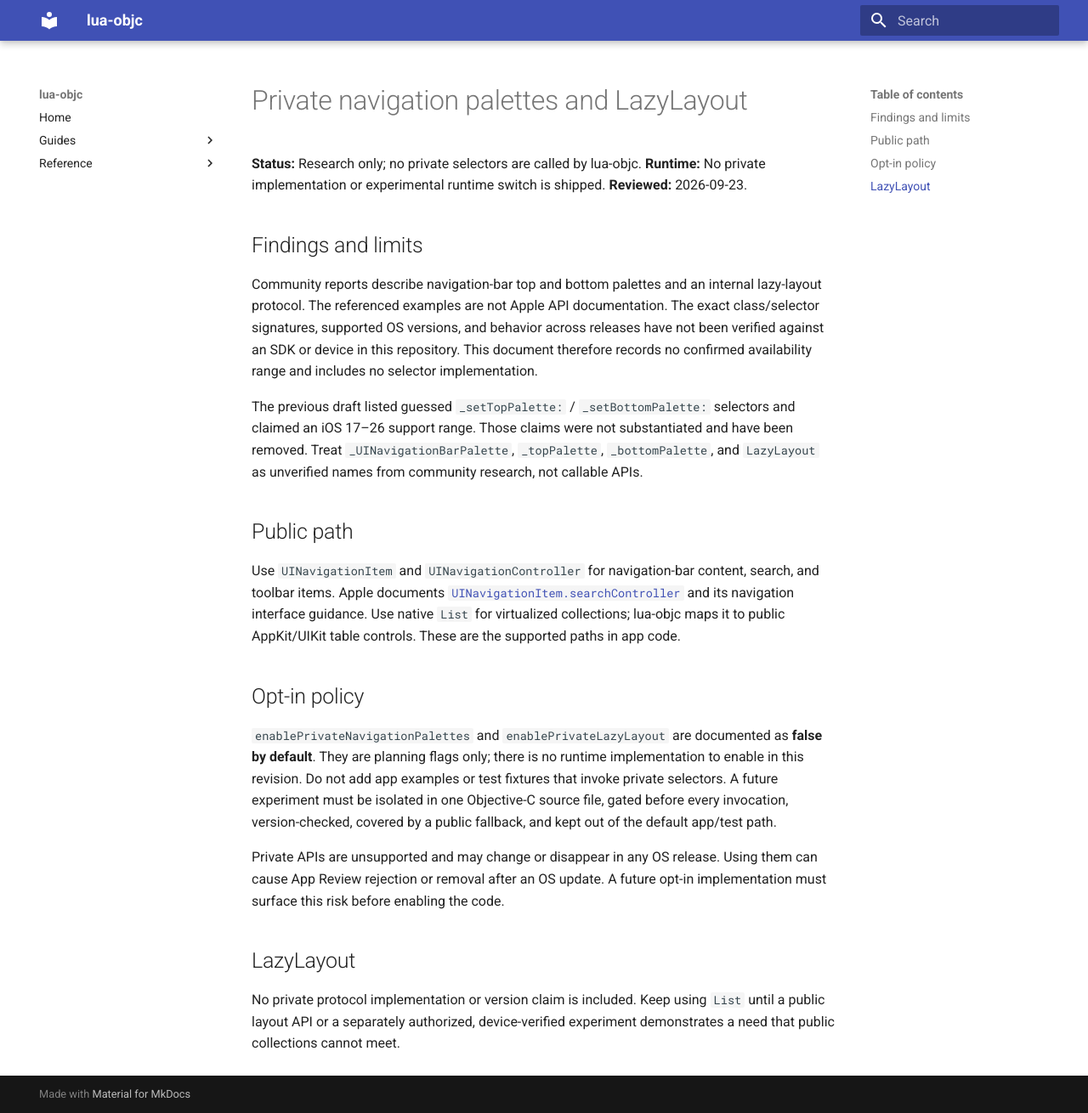
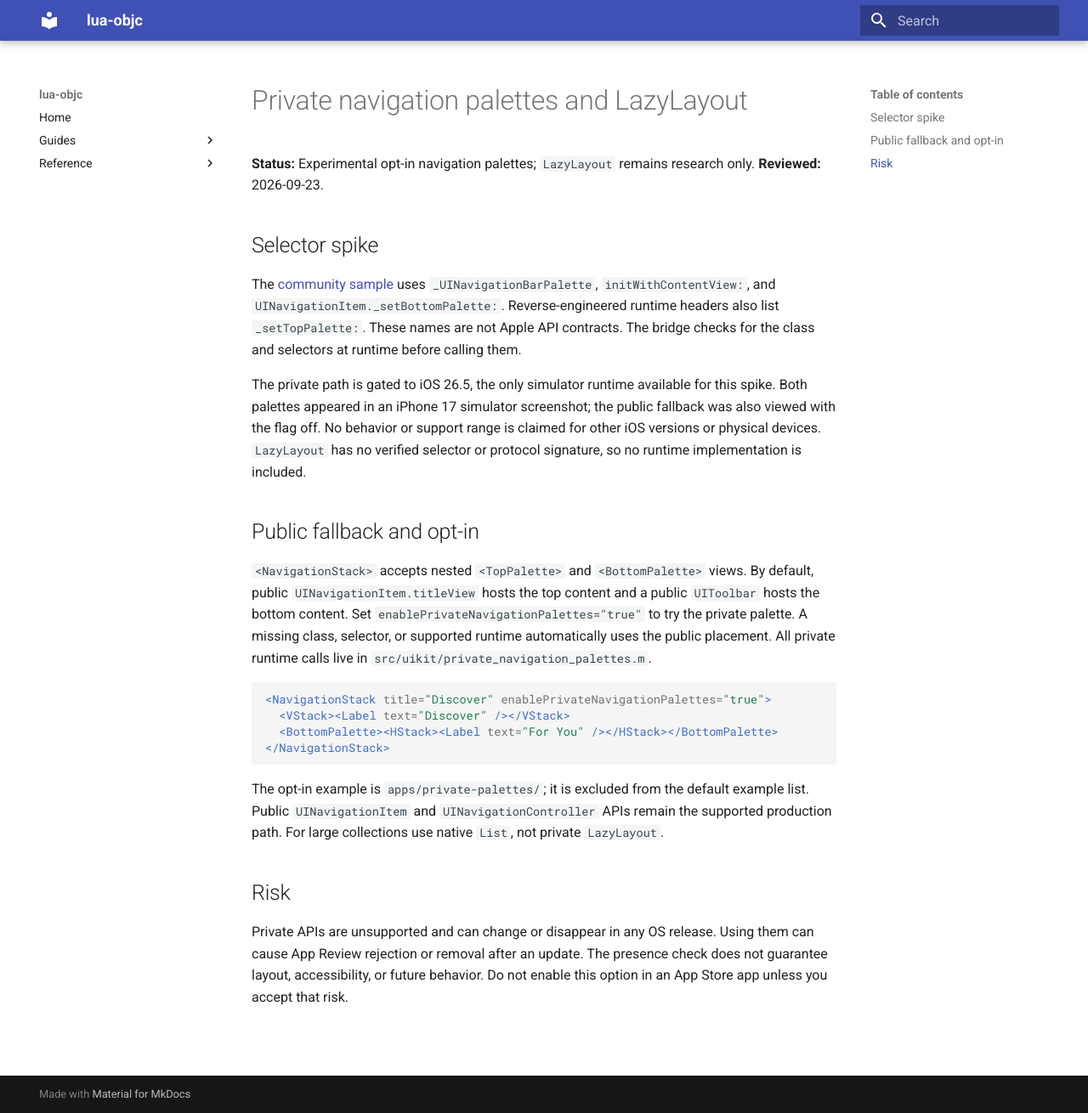
Before and after one commit to corepunch/lua-objc, an MkDocs documentation site: the page built from docs/PRIVATE_API_RESEARCH.md, in a window 1280 px wide and 1310 px high. Shown: the whole window at 85% size. Built offline with MkDocs 1.6.1 and Material for MkDocs 9.7.7, drawn with Linux system fonts in a browser that asks for light colours.

Commit message:
Add opt-in iOS navigation palettes with public fallback

````diff
--- a/docs/PRIVATE_API_RESEARCH.md
+++ b/docs/PRIVATE_API_RESEARCH.md
@@ -1,48 +1,47 @@
 # Private navigation palettes and LazyLayout
 
-**Status:** Research only; no private selectors are called by lua-objc.
-**Runtime:** No private implementation or experimental runtime switch is shipped.
+**Status:** Experimental opt-in navigation palettes; `LazyLayout` remains research only.
 **Reviewed:** 2026-09-23.
 
-## Findings and limits
+## Selector spike
 
-Community reports describe navigation-bar top and bottom palettes and an
-internal lazy-layout protocol. The referenced examples are not Apple API
-documentation. The exact class/selector signatures, supported OS versions, and
-behavior across releases have not been verified against an SDK or device in
-this repository. This document therefore records no confirmed availability
-range and includes no selector implementation.
+The [community sample](https://github.com/AlexChekel1337/navigation-bar-palette)
+uses `_UINavigationBarPalette`, `initWithContentView:`, and
+`UINavigationItem._setBottomPalette:`. Reverse-engineered runtime headers also
+list `_setTopPalette:`. These names are not Apple API contracts. The bridge
+checks for the class and selectors at runtime before calling them.
 
-The previous draft listed guessed `_setTopPalette:` / `_setBottomPalette:`
-selectors and claimed an iOS 17–26 support range. Those claims were not
-substantiated and have been removed. Treat `_UINavigationBarPalette`,
-`_topPalette`, `_bottomPalette`, and `LazyLayout` as unverified names from
-community research, not callable APIs.
+The private path is gated to iOS 26.5, the only simulator runtime available for
+this spike. Both palettes appeared in an iPhone 17 simulator screenshot; the
+public fallback was also viewed with the flag off. No behavior or support
+range is claimed for other iOS versions or physical devices.
+`LazyLayout` has no verified selector or protocol signature, so no runtime
+implementation is included.
 
-## Public path
+## Public fallback and opt-in
 
-Use `UINavigationItem` and `UINavigationController` for navigation-bar
-content, search, and toolbar items. Apple documents
-[`UINavigationItem.searchController`](https://developer.apple.com/documentation/uikit/uinavigationitem/searchcontroller)
-and its navigation interface guidance. Use native `List` for virtualized
-collections; lua-objc maps it to public AppKit/UIKit table controls. These are
-the supported paths in app code.
+`<NavigationStack>` accepts nested `<TopPalette>` and `<BottomPalette>` views.
+By default, public `UINavigationItem.titleView` hosts the top content and a
+public `UIToolbar` hosts the bottom content. Set
+`enablePrivateNavigationPalettes="true"` to try the private palette. A missing
+class, selector, or supported runtime automatically uses the public placement.
+All private runtime calls live in `src/uikit/private_navigation_palettes.m`.
 
-## Opt-in policy
+```xml
+<NavigationStack title="Discover" enablePrivateNavigationPalettes="true">
+  <VStack><Label text="Discover" /></VStack>
+  <BottomPalette><HStack><Label text="For You" /></HStack></BottomPalette>
+</NavigationStack>
+```
 
-`enablePrivateNavigationPalettes` and `enablePrivateLazyLayout` are documented
-as **false by default**. They are planning flags only; there is no runtime
-implementation to enable in this revision. Do not add app examples or test
-fixtures that invoke private selectors. A future experiment must be isolated in
-one Objective-C source file, gated before every invocation, version-checked,
-covered by a public fallback, and kept out of the default app/test path.
+The opt-in example is `apps/private-palettes/`; it is excluded from the
+default example list. Public `UINavigationItem` and `UINavigationController`
+APIs remain the supported production path. For large collections use native
+`List`, not private `LazyLayout`.
 
-Private APIs are unsupported and may change or disappear in any OS release.
-Using them can cause App Review rejection or removal after an OS update. A
-future opt-in implementation must surface this risk before enabling the code.
+## Risk
 
-## LazyLayout
-
-No private protocol implementation or version claim is included. Keep using
-`List` until a public layout API or a separately authorized, device-verified
-experiment demonstrates a need that public collections cannot meet.
+Private APIs are unsupported and can change or disappear in any OS release.
+Using them can cause App Review rejection or removal after an update. The
+presence check does not guarantee layout, accessibility, or future behavior.
+Do not enable this option in an App Store app unless you accept that risk.
````
Also changed, not shown: README.md (+6 -5 lines), skills/lua-native-apps/references/navigation.md (+7 -4 lines), skills/lua-native-apps/references/vocabulary.md (+1 -1 lines), 9 other files.
